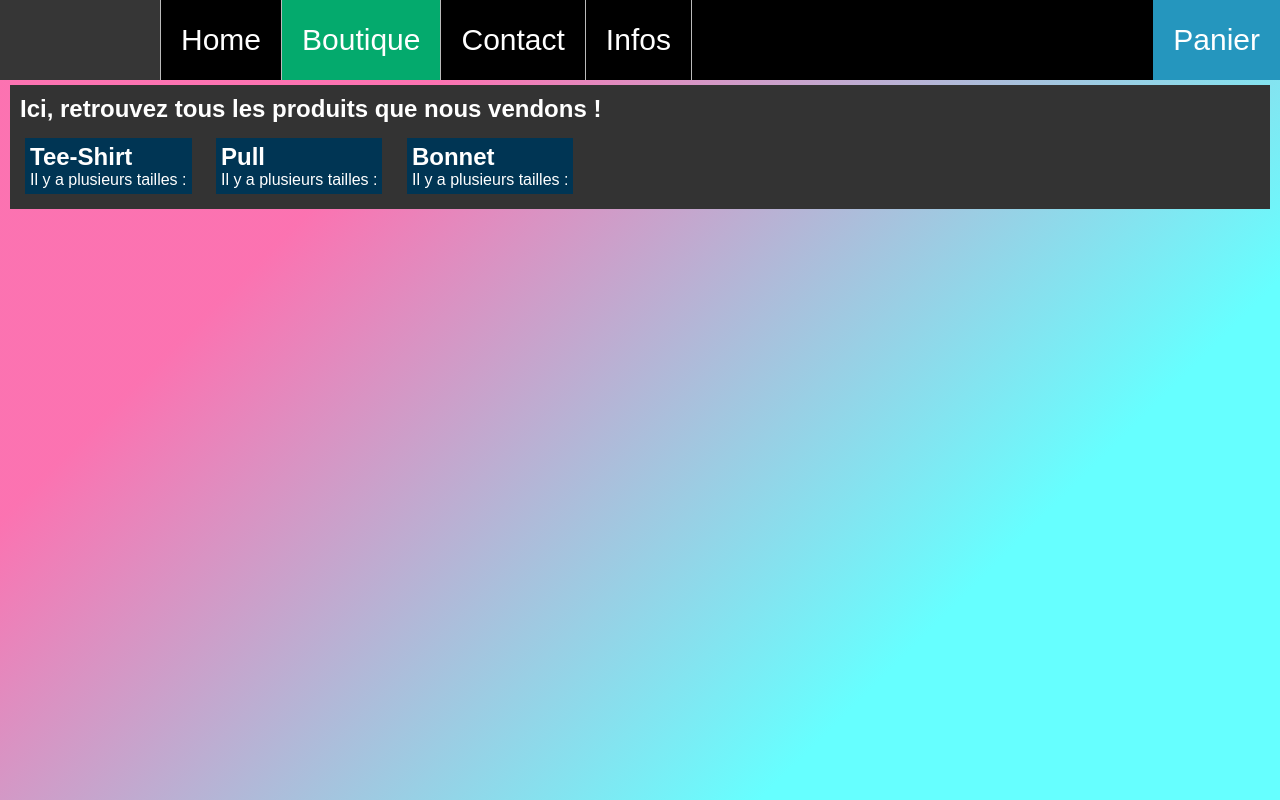
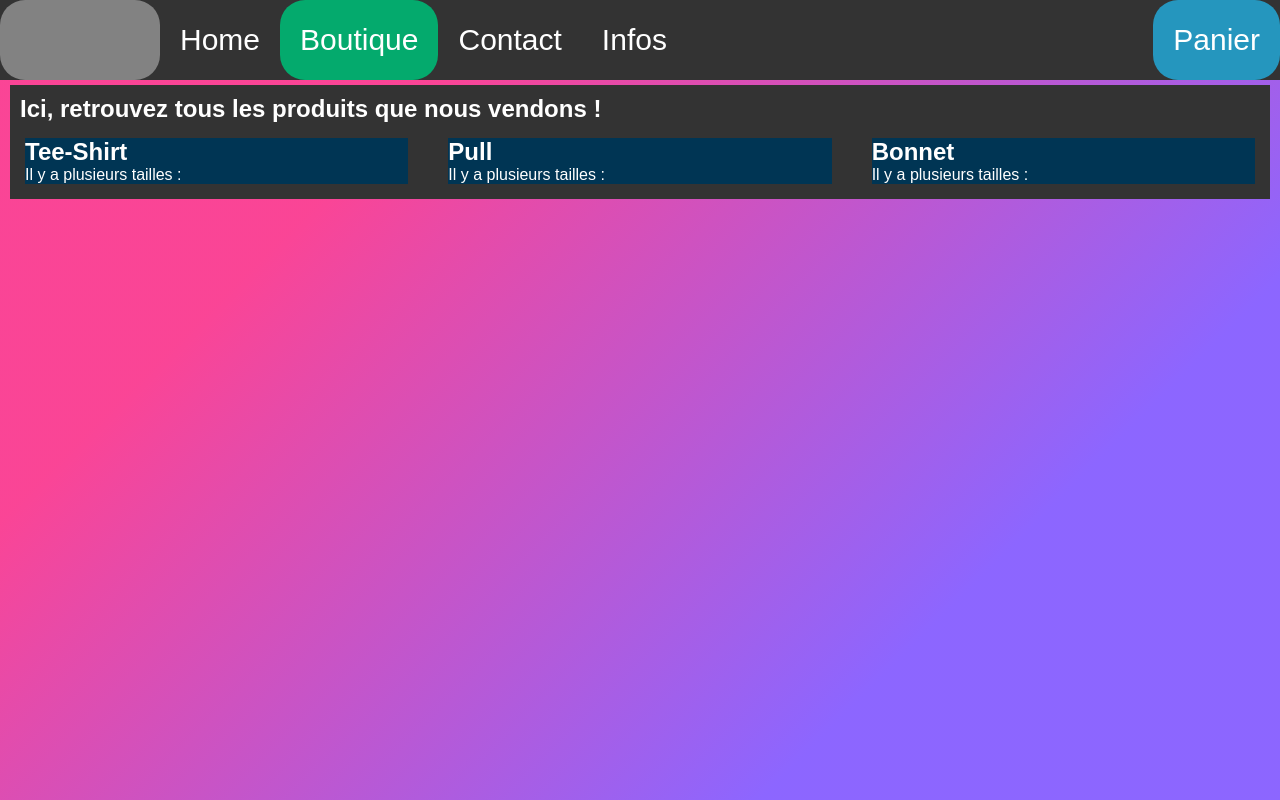
Before and after one commit to 101dal/Webiste-boutique-wallon, a plain HTML site: page index.html in a window 1280 px wide. Both pictures are taken after a click on the button "Boutique". Drawn offline with Linux system fonts and the light colour scheme; grey boxes are pictures that could not be loaded.

Commit message:
Modification d'import et de html + refonte graphique + modifiction fonctionnement page boutique

```diff
--- a/index.html
+++ b/index.html
@@ -9,6 +9,7 @@
 	<link rel="stylesheet" href="style/content.css">
 	<!-- Import the scripts -->
 	<script src="./script/jquery-3.6.4.js"></script>
+	<script src="./script/main.js"></script>
 	<script src="./script/import.js"></script>
 </head>
 
@@ -20,7 +21,7 @@
 			<li><button href="boutique.html" onclick="redirect('pages/boutique.html', this);">Boutique</button></li>
 			<li><button href="contact.html" onclick="redirect('pages/contact.html', this);">Contact</button></li>
 			<li><button href="infos.html" onclick="redirect('pages/infos.html', this);">Infos</button></li>
-			<li style="float:right; background-color: #2596be"><button href="panier.html" onclick="redirect('pages/panier.html', this);">Panier</button></li>
+			<li class="panier"style="float:right"><button href="panier.html" onclick="redirect('pages/panier.html', this);">Panier</button></li>
 		</ul>
 	</div>
 	<div class="content"></div>
--- a/pages/boutique.html
+++ b/pages/boutique.html
@@ -1,18 +1,30 @@
+<link rel="stylesheet" href="style/boutique.css">
 <section id="content">
 	<header class="article article1">
 		<h1>Ici, retrouvez tous les produits que nous vendons !</h1>
 	</header>
 	<br>
-	<article class="article article2 teeshirt1">
+	<article id="article--content">
+
+		<!-- Pour placer l'élément il faut ajouter la class grid--{x} x étant la colonne.
+			Elle peut aller jusqu'à 3
+			(me demander si vous voulez aller plus loin)
+			Si vous voulez ajouter une colonne, juste recommencez (faites copier-coller chaque div pour avoir une idée de ce que ça fait)
+		-->
+		<div class="article2 grid--1">
 			<h2>Tee-Shirt</h2>
 			<p>Il y a plusieurs tailles :</p>
-	</article>
-	<article class="article article2 pull2">
+		</div>
+
+		<div class="article2 grid--2">
 			<h2>Pull</h2>
 			<p>Il y a plusieurs tailles :</span></p>
-	</article>
-	<article class="article article2 bonnet3">
+		</div>
+
+		<div class="article2 grid--3">
 			<h2>Bonnet</h2>
 			<p>Il y a plusieurs tailles :</span></p>
+		</div>
+
 	</article>
 </section>
--- a/script/import.js
+++ b/script/import.js
@@ -1,7 +1,11 @@
 function redirect(e,f) {
 	content = $('.content');
 	element = $(f)
-	content.load(e);
+	content.css("opacity", "0");
+	//setTimeout(() => {
+		content.load(e);
+		content.css("opacity", "1");
+	//}, 200);
 	$('.active').removeClass('active');
 	element.parent().addClass('active');
 }
--- a/style/boutique.css
+++ b/style/boutique.css
@@ -1,19 +1,23 @@
-.teeshirt1{
-	width:31%;
+.content {
+	width: auto;
+}
+#article--content {
+	display: grid;
+	grid-template-columns: 1fr 1fr 1fr;
+	gap: 20px;
+}
+
+.grid--1 {
+	grid-column: 1;
 	display:block;
 }
 
-.pull2{
-	width:31%;
+.grid--2 {
+	grid-column: 2;
 	display:block;
 }
 
-.bonnet3{
-	width:31%;
+.grid--3 {
+	grid-column: 3;
 	display:block;
-	float: right;
 }
-
-.article2 {
-	display:inline-block;
-}
--- a/style/content.css
+++ b/style/content.css
@@ -1,6 +1,7 @@
 .content {
 	padding-top:75px;
 	margin:10px;
+	transition: opacity 200ms;
 }
 
 #content {
--- a/style/main.css
+++ b/style/main.css
@@ -4,7 +4,8 @@
 }
 
 body {
+	background: linear-gradient(160deg, #1c1c4f, #004c98);
 	background: linear-gradient(135deg,
-						rgba(249, 21, 125, .60)25%,
-						rgba(0, 255, 255, .60)75%);
+						rgba(249, 21, 123, 0.797)25%,
+						rgba(64, 0, 255, 0.6)75%);
 }
--- a/style/navbar.css
+++ b/style/navbar.css
@@ -3,7 +3,7 @@
 	margin: 0;
 	padding: 0;
 	overflow: hidden;
-	background-color: #000000;
+	background-color: #333;
 	position: fixed;
 	top: 0;
 	width: 100%;
@@ -12,7 +12,7 @@
 
 #navbar li {
 	float: left;
-	border-right: 1px solid #bbb;
+	border-radius: 25px;
 	height: 100%;
 	text-align: center;
 	transition: background-color 200ms;
@@ -39,14 +39,22 @@
 	cursor: pointer;
 }
 
+#navbar .panier {
+	background-color: #2596be;
+}
+#navbar .panier.active {
+	background-color: #282297;
+}
+
 /* Change the link color to #111 (black) on hover */
-#navbar li:hover {
-	background-color: #363636;
+#navbar li:hover:not(.active) {
+	background-color: #828282;
 }
-#navbar li button::hover {
+
+#navbar li button:hover {
 	cursor: pointer;
 }
 
 #navbar .active {
-  background-color: #04AA6D;
+	background-color: #04AA6D;
 }
```
Also changed, not shown: script/main.js (added). Lines whose indentation alone changed are shown as unchanged.
